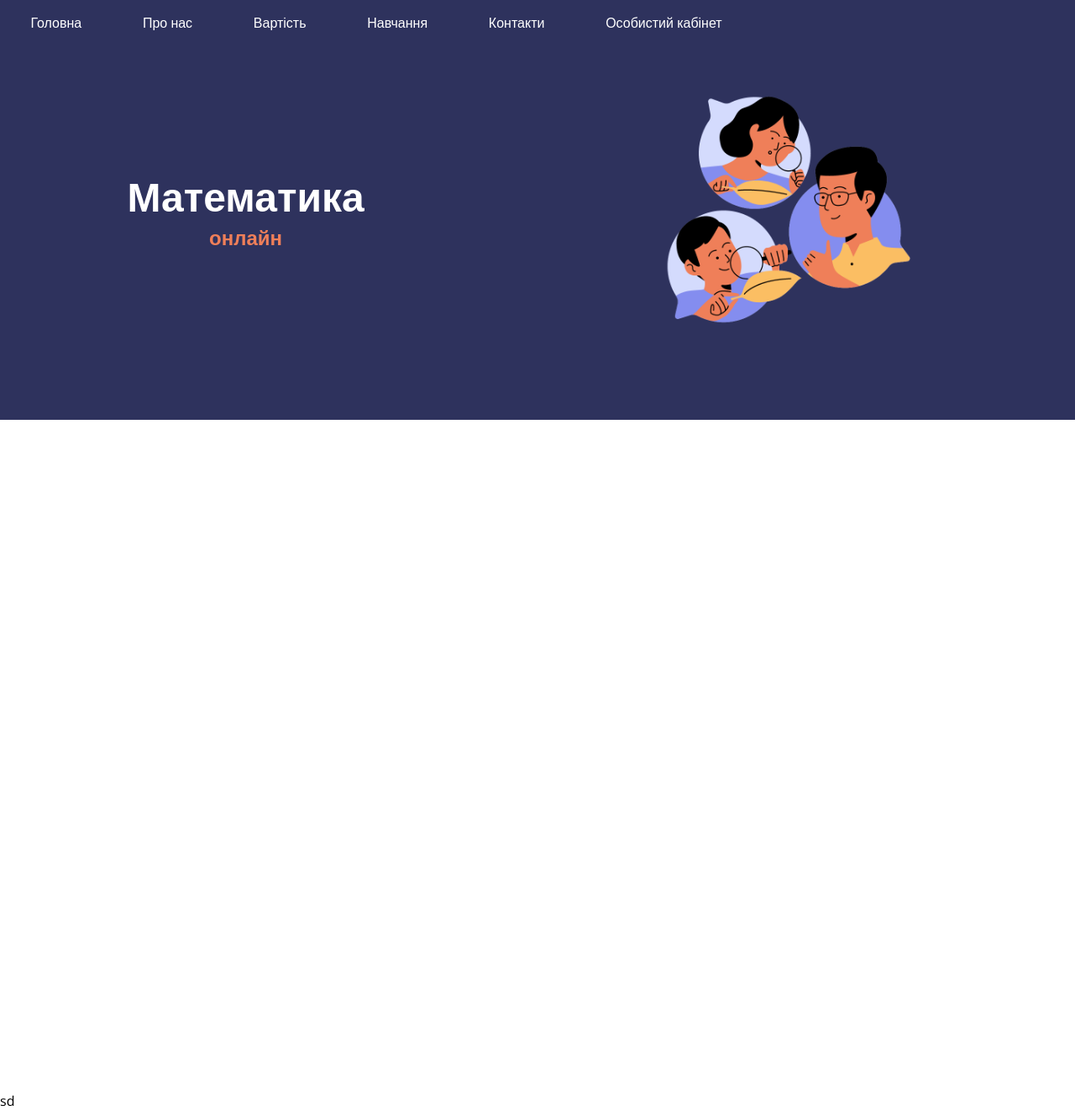
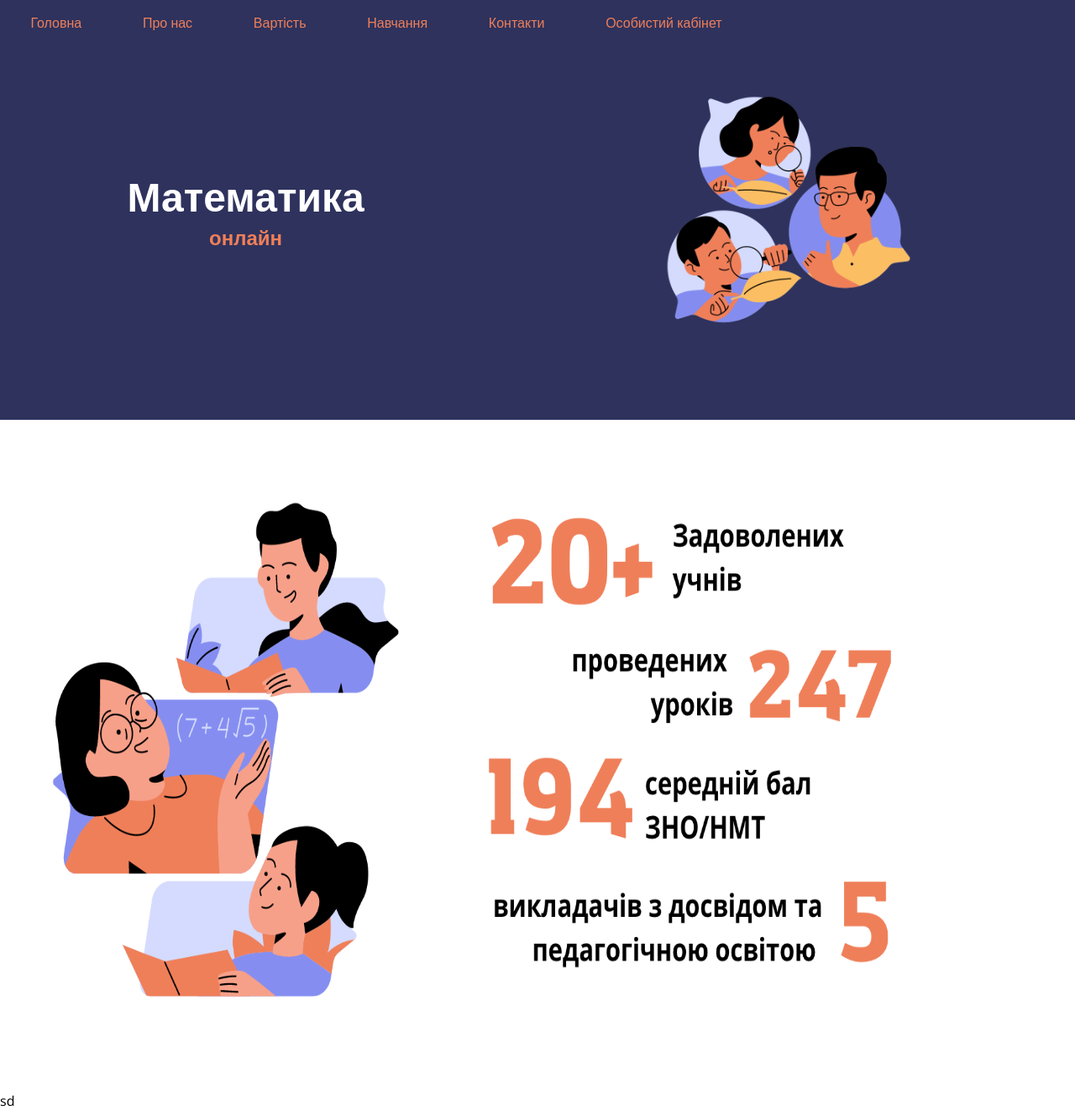
Before and after one commit to kpi-web/math-web, a React (Create React App) app: page / in a window 1280 px wide. Shown: the whole page at 84% size. Built offline with nearby package versions, Linux system fonts and the light colour scheme.

Commit message:
feat: add second screen

```diff
--- a/src/components/molecules/HeaderItem.tsx
+++ b/src/components/molecules/HeaderItem.tsx
@@ -8,7 +8,7 @@ interface HeaderItem {
 
 const HeaderItemContainer = styled.div`
   width: fit-content;
-  color: white;
+  color: #ef7f59;
   transition: 0.5s;
 
   &:hover {
--- a/src/components/organisms/FirstMainScreen.tsx
+++ b/src/components/organisms/FirstMainScreen.tsx
@@ -14,7 +14,6 @@ const FirstMainScreen = () => {
             width={'100%'}
         >
             <Flex
-
                 justifyContent={'center'}
                 alignItems={'center'}
                 width={'50%'}
--- /dev/null
+++ b/src/components/organisms/SecondMainScreen.tsx
@@ -0,0 +1,17 @@
+import React from 'react';
+import Flex from "../atoms/Flex";
+import Logo from "../atoms/Logo";
+import secondScreen from '../../assets/second-screen.png'
+
+const SecondMainScreen = () => {
+    return (
+        <Flex
+            height={'800px'}
+            width={'100%'}
+        >
+            <Logo src={secondScreen} alt={'second-screen'} width={'95%'}/>
+        </Flex>
+    );
+};
+
+export default SecondMainScreen;
--- a/src/components/pages/Main.tsx
+++ b/src/components/pages/Main.tsx
@@ -2,6 +2,7 @@ import React from 'react';
 import Flex from "../atoms/Flex";
 import Header from "../organisms/Header";
 import FirstMainScreen from "../organisms/FirstMainScreen";
+import SecondMainScreen from "../organisms/SecondMainScreen";
 
 const Main = () => {
     return (
@@ -12,10 +13,7 @@ const Main = () => {
         >
             <Header />
             <FirstMainScreen />
-            <Flex
-                height={'800px'}
-            >
-            </Flex>
+            <SecondMainScreen />
             <Flex
             >
                 sd
```
Also changed, not shown: src/assets/second-screen.png (added).
